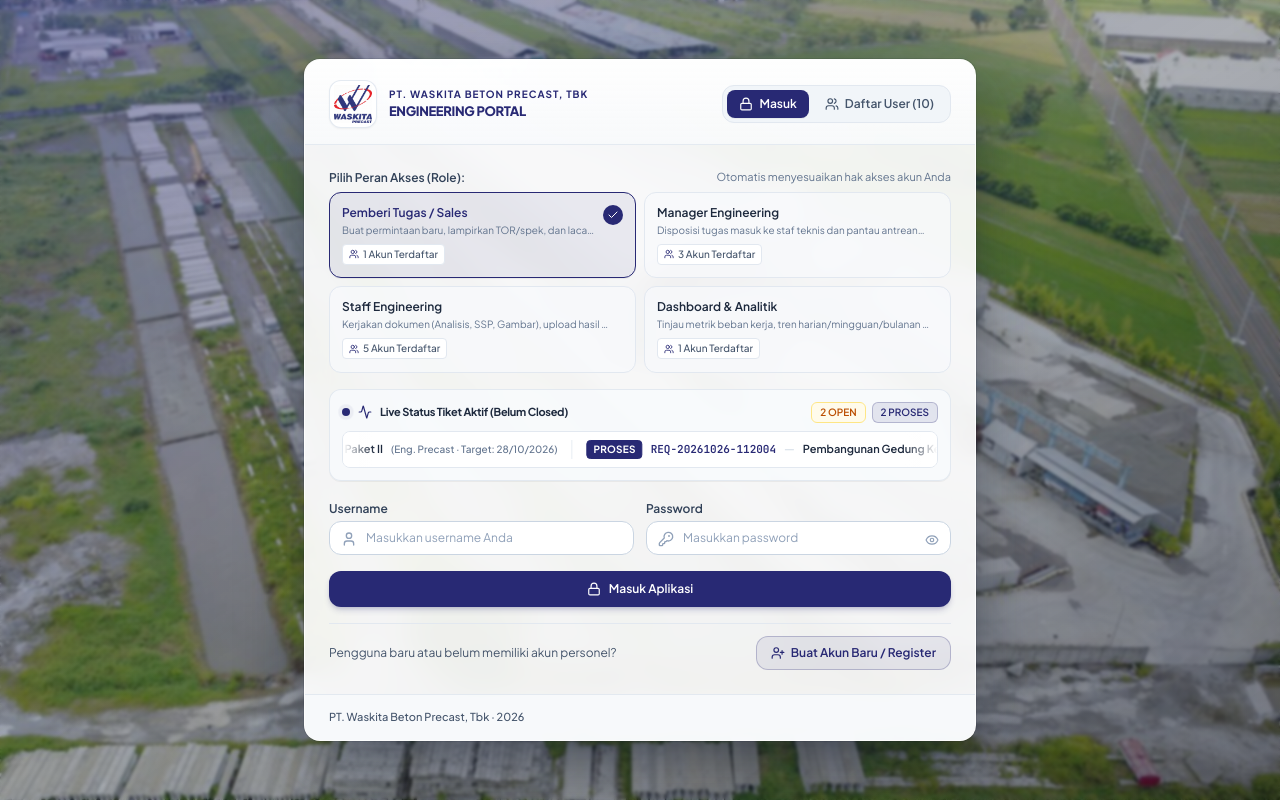
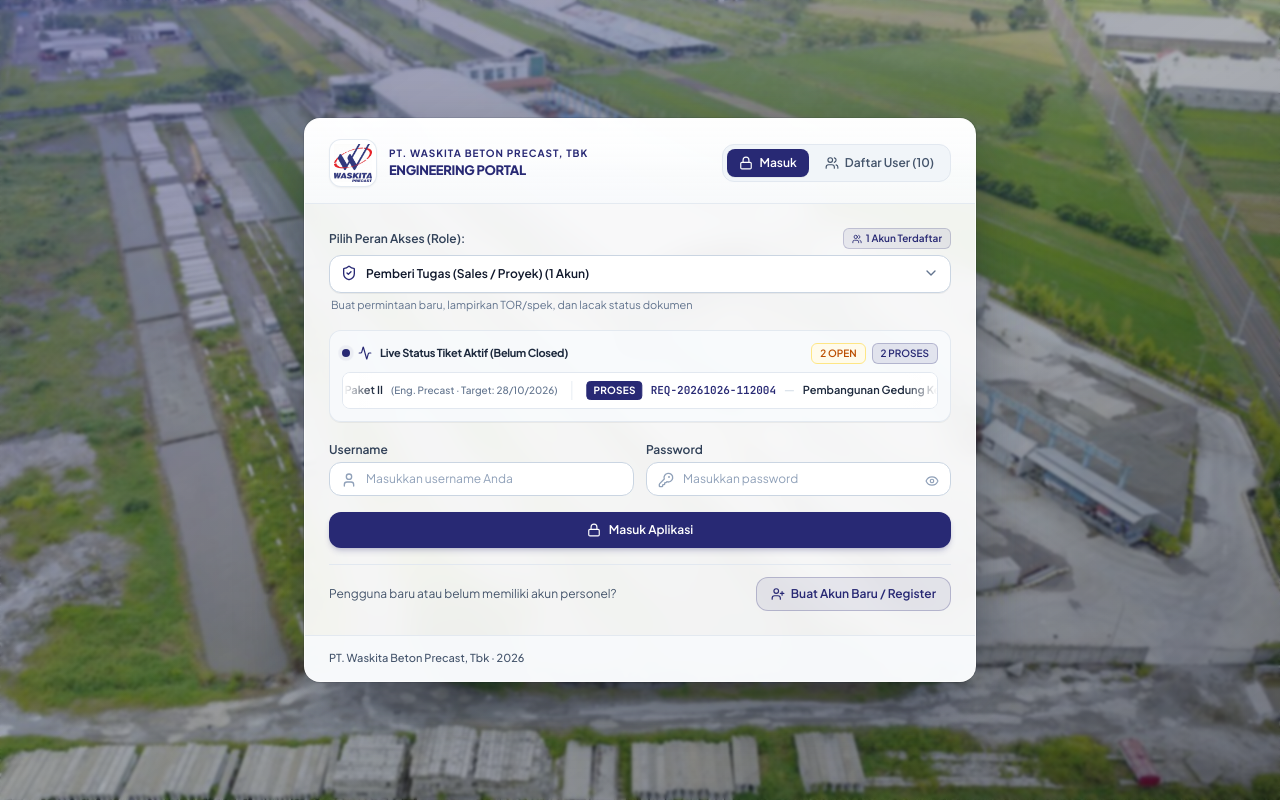
Before and after one commit to Angniecoy/monitoring_permintaan_data, a React (Vite) app: page / in a window 1280 px wide. Built offline with nearby package versions, Linux system fonts and the light colour scheme.

Commit message:
feat(ui): refine login role selector
Replace grid-based role selector with a compact dropdown menu and add user count summary to improve layout efficiency.

```diff
--- a/src/components/LoginModal.tsx
+++ b/src/components/LoginModal.tsx
@@ -1,7 +1,7 @@
 import React, { useState } from 'react';
 import {
   Lock, User, KeyRound, AlertCircle, Eye, EyeOff, Check,
-  UserPlus, Users, Trash2, Edit3, Search,
+  UserPlus, Users, Trash2, Edit3, Search, ShieldCheck, ChevronDown,
   Phone, RotateCcw, ArrowRight, CheckCircle2, X, LogIn, Activity
 } from 'lucide-react';
 import { DepartmentName, Ticket, UserAccount, UserRole, UserSession } from '../types';
@@ -413,57 +413,46 @@ export const LoginModal: React.FC<LoginModalProps> = ({
             )}
 
             <form onSubmit={handleManualLogin} className="space-y-4">
-              {/* Role Selector */}
+              {/* Role Selector (Compact Dropdown) */}
               <div>
-                <div className="flex items-center justify-between mb-1.5">
-                  <label className="block text-xs font-semibold text-slate-700">
+                <div className="flex items-center justify-between gap-2 mb-1.5">
+                  <label htmlFor="login-role-select" className="block text-xs font-semibold text-slate-700">
                     Pilih Peran Akses (Role):
                   </label>
-                  <span className="text-[11px] text-slate-500">
-                    Otomatis menyesuaikan hak akses akun Anda
+                  <span className="inline-flex items-center gap-1 px-2 py-0.5 rounded-md bg-[#282974]/8 border border-[#282974]/20 text-[10px] font-semibold text-[#282974]">
+                    <Users className="w-2.5 h-2.5 text-[#282974]" />
+                    <span>
+                      {users.filter(u => u.role === selectedRole).length} Akun Terdaftar
+                    </span>
                   </span>
                 </div>
-                <div className="grid grid-cols-1 sm:grid-cols-2 gap-2">
+
+                <div className="relative">
+                  <ShieldCheck className="pointer-events-none absolute left-3 top-2.5 w-4 h-4 text-[#282974]" />
+                  <select
+                    id="login-role-select"
+                    value={selectedRole}
+                    onChange={(e) => {
+                      setSelectedRole(e.target.value as UserRole);
+                      setErrorMsg('');
+                    }}
+                    className="w-full appearance-none pl-9 pr-9 py-2.5 text-xs font-semibold bg-white border border-slate-300 hover:border-[#282974]/60 rounded-xl text-slate-900 focus:outline-none focus:border-[#282974] focus:ring-2 focus:ring-[#282974]/15 transition-colors cursor-pointer shadow-2xs"
+                  >
                     {roleConfigs.map((role) => {
-                    const isSelected = selectedRole === role.id;
                       const countInRole = users.filter(u => u.role === role.id).length;
                       return (
-                      <button
-                        key={role.id}
-                        type="button"
-                        onClick={() => {
-                          setSelectedRole(role.id);
-                          setErrorMsg('');
-                        }}
-                        className={`flex items-start justify-between p-3 rounded-xl border text-left transition-all ${
-                          isSelected
-                            ? 'bg-[#282974]/8 border-[#282974] text-slate-900 shadow-2xs'
-                            : 'bg-slate-50/70 border-slate-200 text-slate-700 hover:bg-slate-100 hover:border-slate-300'
-                        }`}
-                      >
-                        <div className="pr-2">
-                          <div className={`text-xs font-semibold ${isSelected ? 'text-[#282974]' : 'text-slate-800'}`}>
-                            {role.shortTitle}
-                          </div>
-                          <div className="text-[10px] text-slate-500 mt-0.5 line-clamp-1">
-                            {role.desc}
-                          </div>
-                          <div className="mt-1.5 inline-flex items-center gap-1 px-1.5 py-0.5 rounded bg-white border border-slate-200 text-[10px] font-medium text-slate-600">
-                            <Users className="w-2.5 h-2.5 text-[#282974]" />
-                            <span>{countInRole} Akun Terdaftar</span>
-                          </div>
-                        </div>
-                        <div className="shrink-0">
-                          {isSelected && (
-                            <div className="w-5 h-5 rounded-full bg-[#282974] text-white flex items-center justify-center">
-                              <Check className="w-3 h-3" />
-                            </div>
-                          )}
-                        </div>
-                      </button>
+                        <option key={role.id} value={role.id}>
+                          {role.title} ({countInRole} Akun)
+                        </option>
                       );
                     })}
+                  </select>
+                  <ChevronDown className="pointer-events-none absolute right-3 top-2.5 w-4 h-4 text-slate-500" />
                 </div>
+
+                <p className="text-[11px] text-slate-500 mt-1 px-0.5 line-clamp-1">
+                  {roleConfigs.find(r => r.id === selectedRole)?.desc}
+                </p>
               </div>
 
               {/* Horizontal Running Ticker / Marquee for Active Tickets (OPEN & PROSES) */}
@@ -695,42 +684,30 @@ export const LoginModal: React.FC<LoginModalProps> = ({
                 </div>
               </div>
 
-              {/* Pilih Peran / Role */}
+              {/* Pilih Peran / Role (Compact Dropdown) */}
               <div>
-                <label className="block text-xs font-semibold text-slate-700 mb-1.5">
+                <label htmlFor="register-role-select" className="block text-xs font-semibold text-slate-700 mb-1">
                   Pilih Peran (Role Akses) <span className="text-rose-600">*</span>
                 </label>
-                <div className="grid grid-cols-1 sm:grid-cols-2 gap-2">
-                  {roleConfigs.map((role) => {
-                    const isSelected = regRole === role.id;
-                    return (
-                      <button
-                        key={role.id}
-                        type="button"
-                        onClick={() => setRegRole(role.id)}
-                        className={`flex items-center justify-between p-3 rounded-xl border text-left transition-all ${
-                          isSelected
-                            ? 'bg-[#282974]/8 border-[#282974] text-slate-900 shadow-2xs'
-                            : 'bg-slate-50/70 border-slate-200 text-slate-700 hover:bg-slate-100'
-                        }`}
+                <div className="relative">
+                  <ShieldCheck className="pointer-events-none absolute left-3 top-2.5 w-4 h-4 text-[#282974]" />
+                  <select
+                    id="register-role-select"
+                    value={regRole}
+                    onChange={(e) => setRegRole(e.target.value as UserRole)}
+                    className="w-full appearance-none pl-9 pr-9 py-2.5 text-xs font-semibold bg-white border border-slate-300 hover:border-[#282974]/60 rounded-xl text-slate-900 focus:outline-none focus:border-[#282974] focus:ring-2 focus:ring-[#282974]/15 transition-colors cursor-pointer shadow-2xs"
                   >
-                        <div className="pr-2">
-                          <div className={`text-xs font-semibold ${isSelected ? 'text-[#282974]' : 'text-slate-800'}`}>
+                    {roleConfigs.map((role) => (
+                      <option key={role.id} value={role.id}>
                         {role.title}
+                      </option>
+                    ))}
+                  </select>
+                  <ChevronDown className="pointer-events-none absolute right-3 top-2.5 w-4 h-4 text-slate-500" />
                 </div>
-                          <div className="text-[10px] text-slate-500 mt-0.5 line-clamp-1">
-                            {role.desc}
-                          </div>
-                        </div>
-                        {isSelected && (
-                          <div className="w-5 h-5 rounded-full bg-[#282974] text-white flex items-center justify-center shrink-0">
-                            <Check className="w-3 h-3" />
-                          </div>
-                        )}
-                      </button>
-                    );
-                  })}
-                </div>
+                <p className="text-[11px] text-slate-500 mt-1 px-0.5 line-clamp-1">
+                  {roleConfigs.find(r => r.id === regRole)?.desc}
+                </p>
               </div>
 
               {/* Conditional Department & Optional WhatsApp */}
```
Lines whose indentation alone changed are shown as unchanged.
